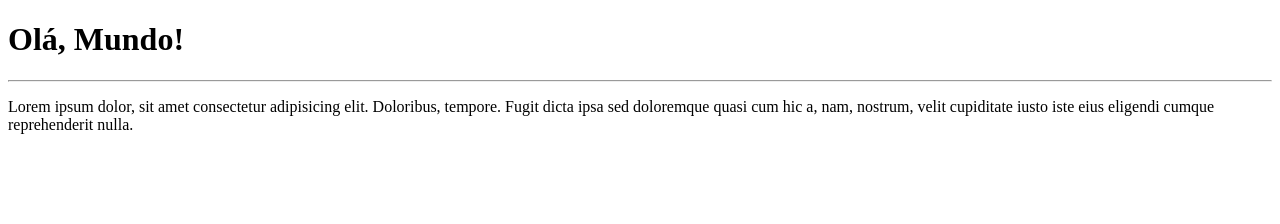
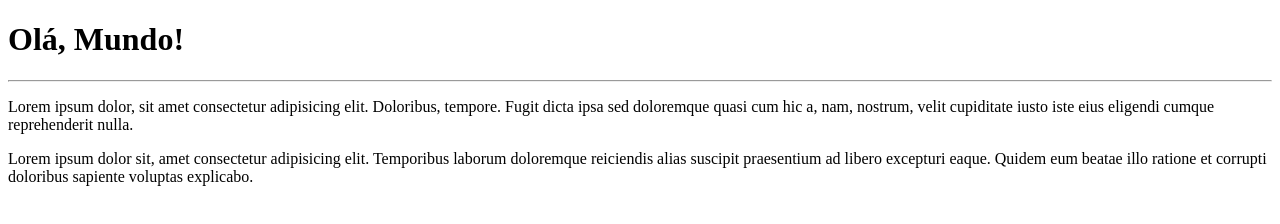
Before and after one commit to WesleySA77/Ola-Mundo, a plain HTML site: page site-exemplo/index.html in a window 1280 px wide. Drawn offline with Linux system fonts and the light colour scheme.

Commit message:
adicionei um paragrafo

```diff
--- a/site-exemplo/index.html
+++ b/site-exemplo/index.html
@@ -10,5 +10,6 @@
     <h1>Olá, Mundo!</h1>
     <hr>
     <p>Lorem ipsum dolor, sit amet consectetur adipisicing elit. Doloribus, tempore. Fugit dicta ipsa sed doloremque quasi cum hic a, nam, nostrum, velit cupiditate iusto iste eius eligendi cumque reprehenderit nulla.</p>
+    <p>Lorem ipsum dolor sit, amet consectetur adipisicing elit. Temporibus laborum doloremque reiciendis alias suscipit praesentium ad libero excepturi eaque. Quidem eum beatae illo ratione et corrupti doloribus sapiente voluptas explicabo.</p>
 </body>
 </html>
```
